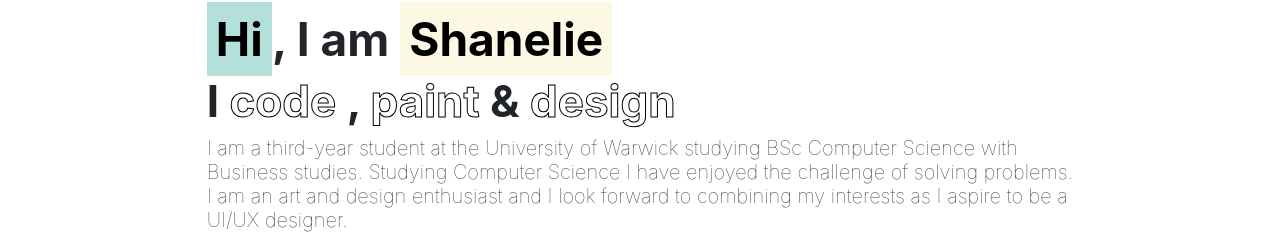
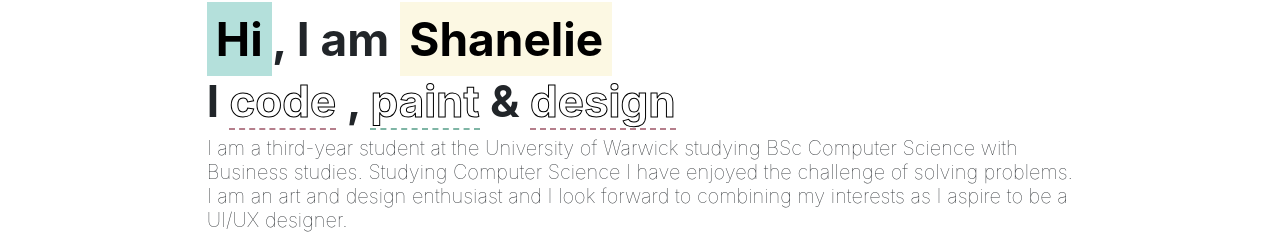
Before and after one commit to ShanelieF/Portfolio, a React (Create React App) app: page / in a window 1280 px wide. Shown: the part 157-391 px from the top of the page. Built offline with nearby package versions, Linux system fonts and the light colour scheme.

Commit message:
text underline

```diff
--- a/src/components/style.css
+++ b/src/components/style.css
@@ -32,19 +32,22 @@ a.st {
   color: transparent;
   text-decoration: none;
   -webkit-text-stroke: 1px var(--othermain);
+  border-bottom: 2px dashed #b57f8c;
 }
 
 a.st:hover {
   color: var(--othermain);
   text-decoration:none;
   -webkit-text-stroke: 2px transparent;
-  background-color:  #f7e8df;
+  background-color:  #f7e8d9;
+  border-bottom: none;
 }
 
 a.st1 {
   color: transparent;
   text-decoration: none;
   -webkit-text-stroke: 1px var(--othermain);
+  border-bottom: 2px dashed #7fb5a5;
 }
 
 a.st1:hover {
@@ -52,6 +55,7 @@ a.st1:hover {
   text-decoration:none;
   -webkit-text-stroke: 2px transparent;
   background-color:  #dff7f1;
+  border-bottom: none;
 }
 
 .st2 {
```
